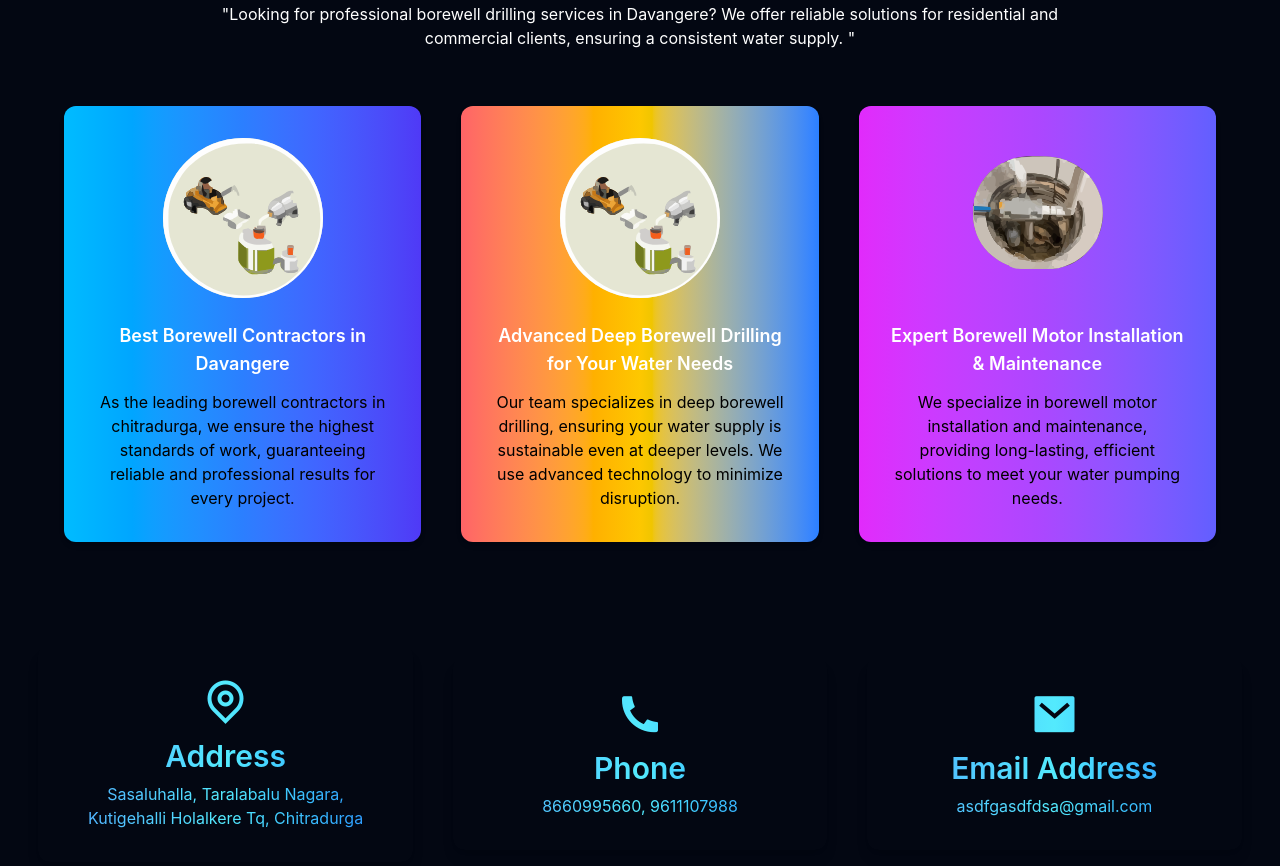
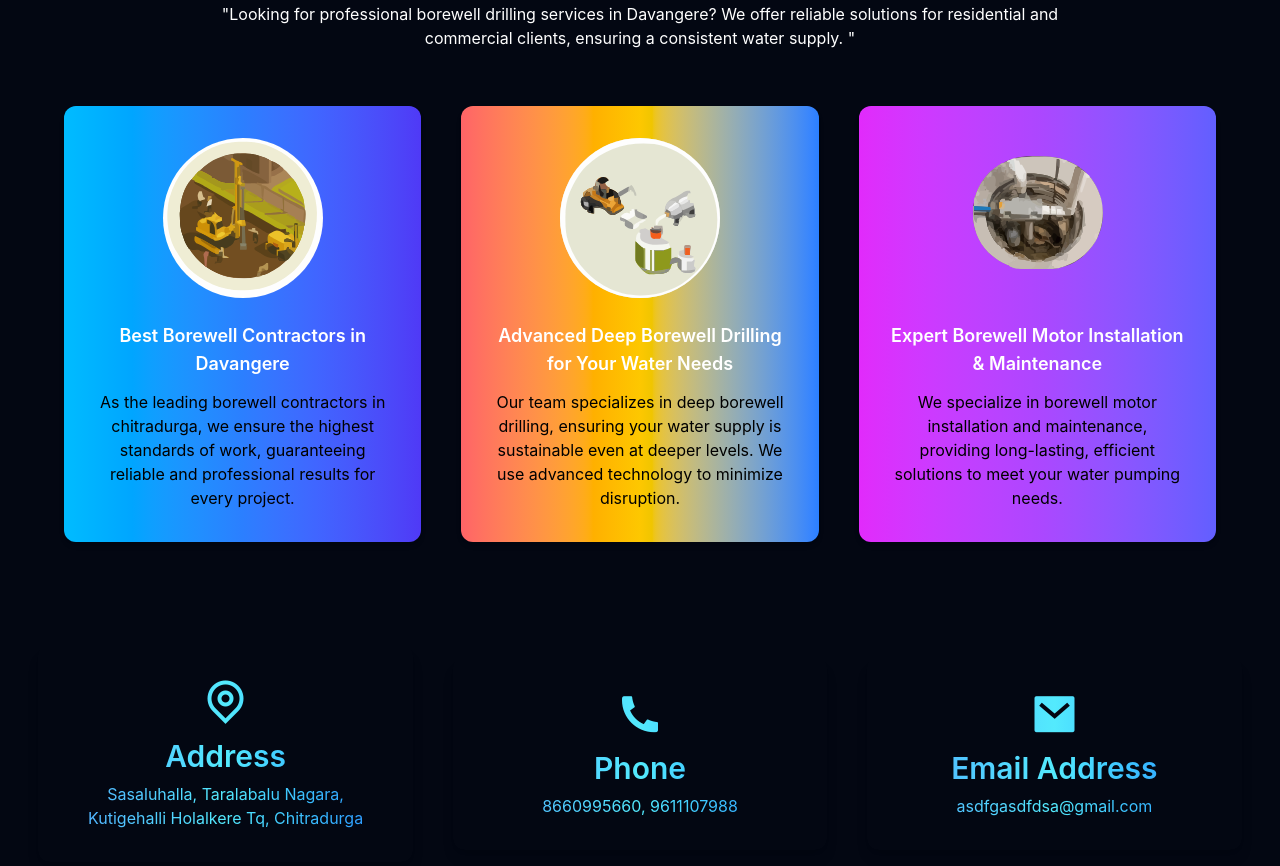
Before and after one commit to umer29417/Borewell, a React (Vite) app: page /home in a window 1280 px wide. Shown: the part 3900-4766 px from the top of the page. Built offline with nearby package versions, Linux system fonts and the light colour scheme.

Commit message:
fixed images issue

```diff
--- a/src/HeroSection/Services.jsx
+++ b/src/HeroSection/Services.jsx
@@ -127,7 +127,7 @@ const Services = () => {
         <div className="mt-14 grid md:grid-cols-3 gap-10 max-w-6xl mx-auto">
           <div className="BestBorewell bg-gradient-to-r from-sky-400 via-blue-500 to-indigo-600 rounded-xl shadow-md p-8 text-center opacity-0 hover:shadow-xl transition">
             <img
-              src="src/images/04.svg"
+              src={img2}
               alt="Borewell Contractors"
               className="w-40 h-40 mx-auto rounded-full object-cover"
             />
```
